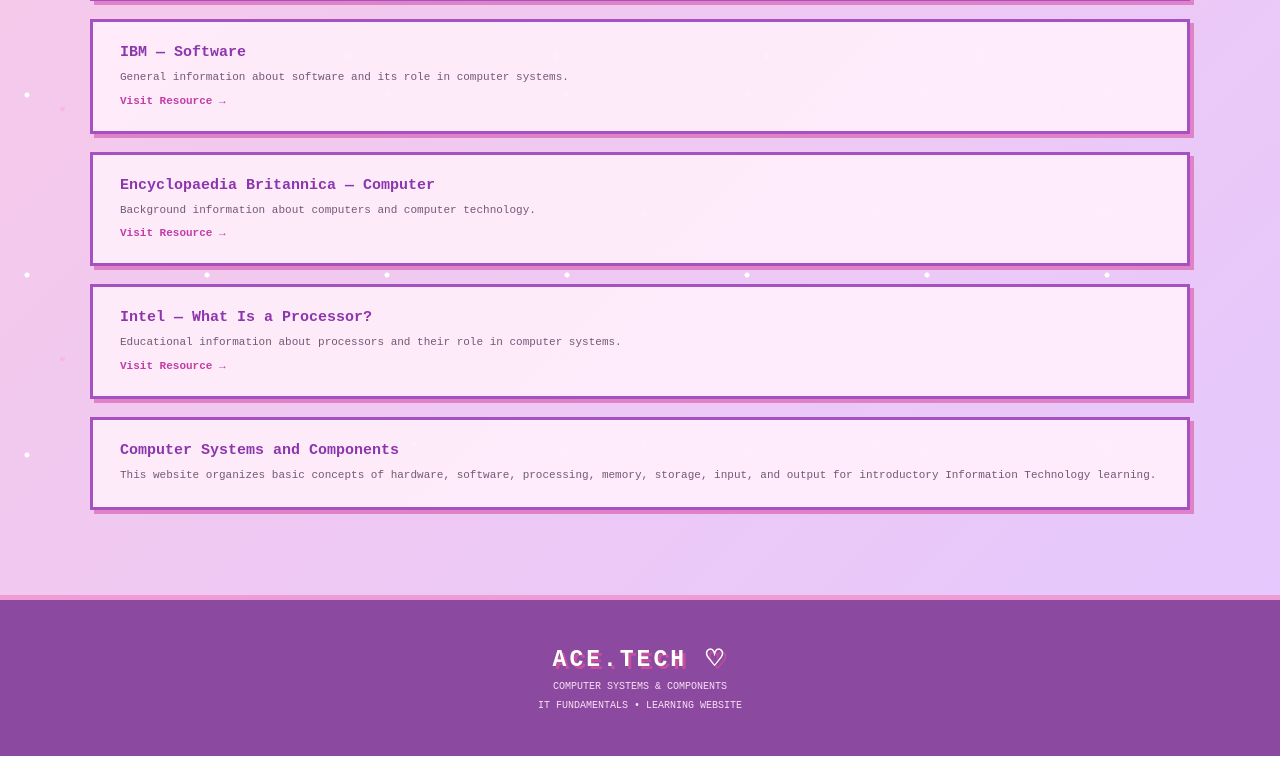
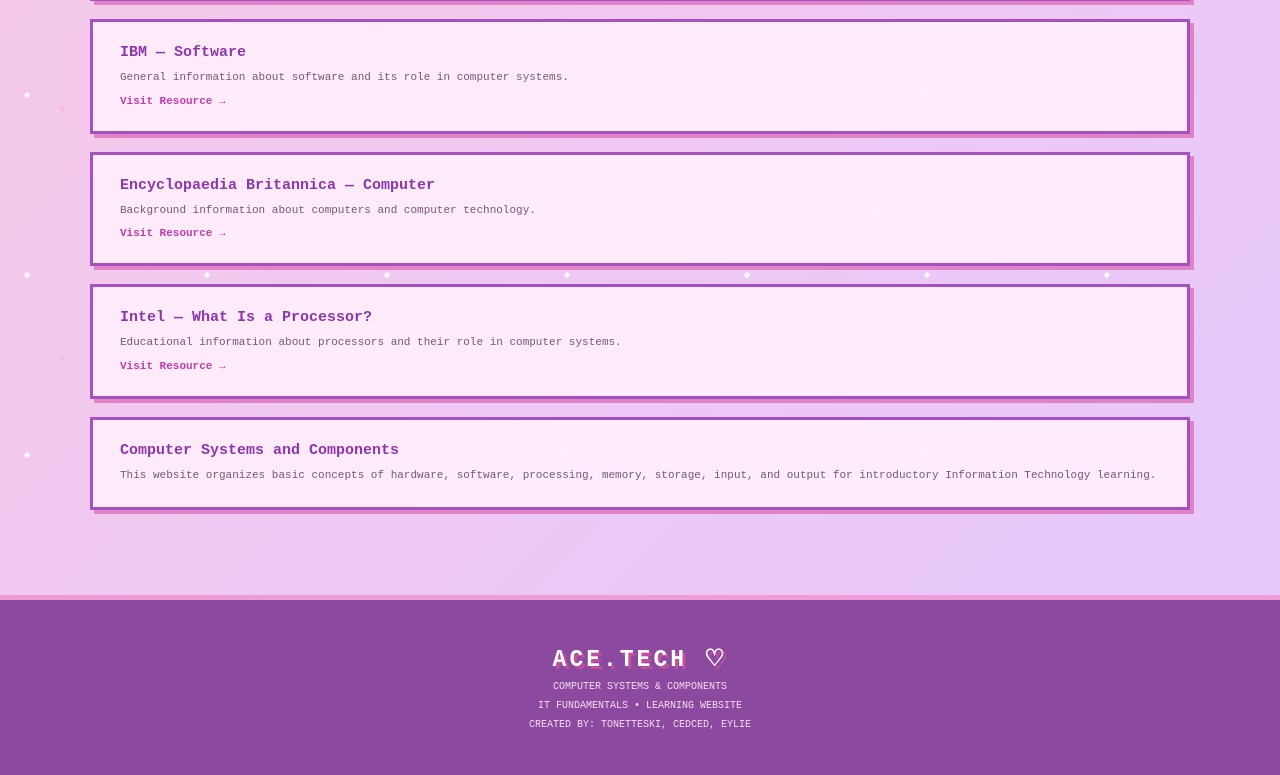
Before and after one commit to computer-system-edu/AceTech, a plain HTML site: page index.html in a window 1280 px wide. Shown: the part 5341-6116 px from the top of the page. Drawn offline with Linux system fonts and the light colour scheme.

Commit message:
Update index.html

```diff
--- a/index.html
+++ b/index.html
@@ -1891,6 +1891,10 @@ footer p {
         IT FUNDAMENTALS • LEARNING WEBSITE
     </p>
 
+   <P>
+      CREATED BY: TONETTESKI, CEDCED, EYLIE
+   </P>
+
 </footer>
 
 
```
